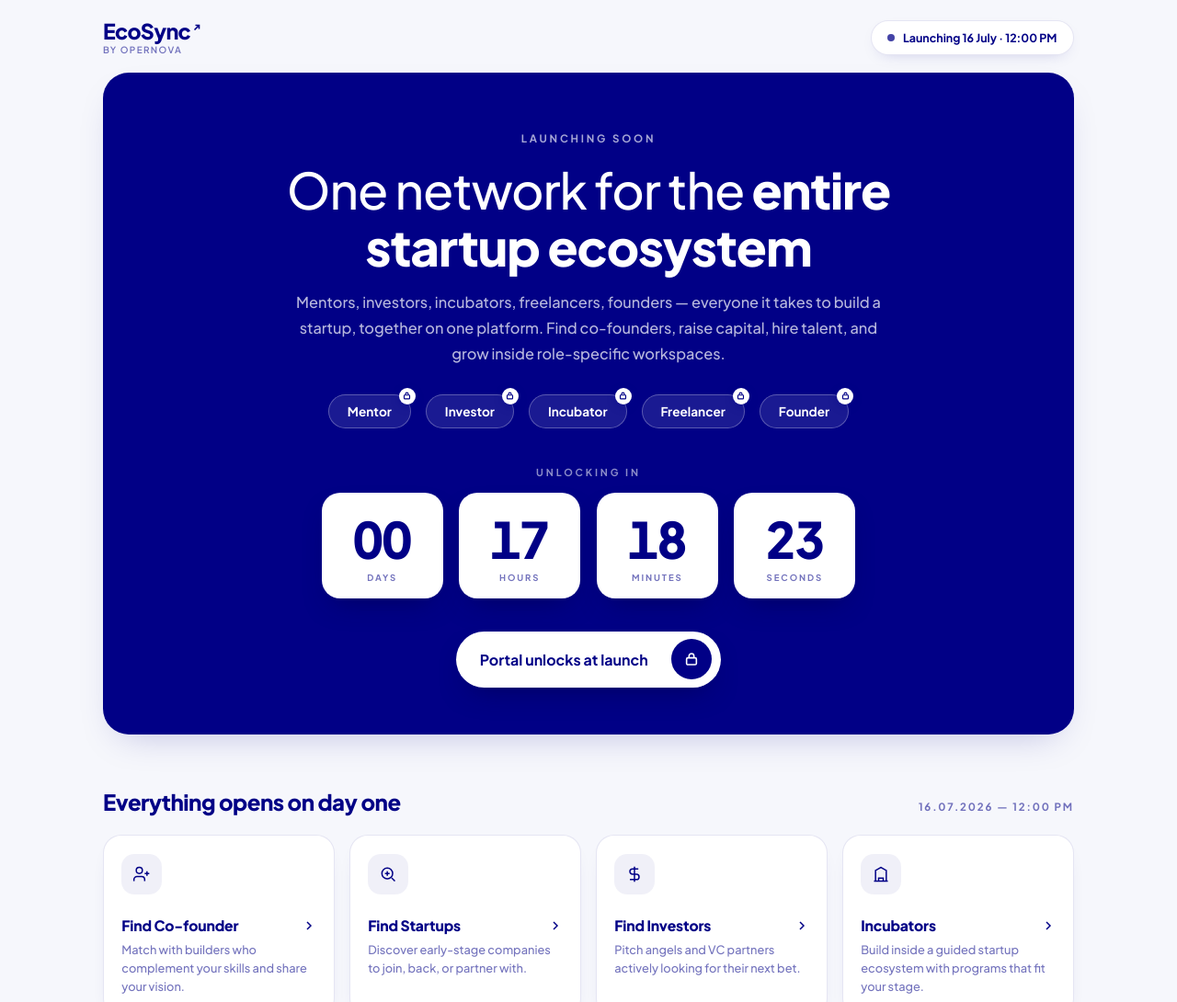
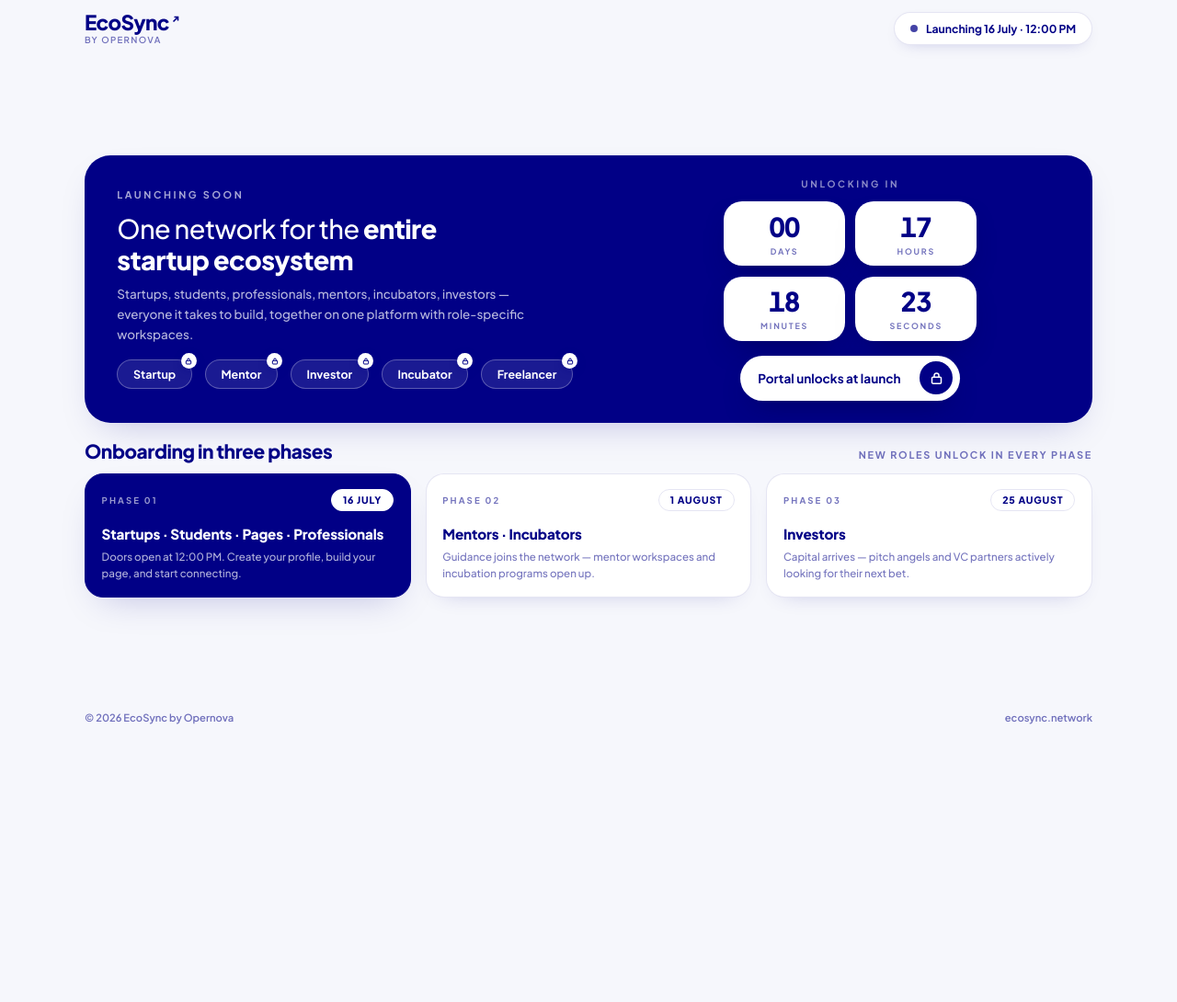
Before and after one commit to adityatyagi-av/launch, a plain HTML site: page index.html in a window 1280 px wide. Shown: the top 1090 px of the page at 92% size. After the commit the page ends 800 px from the top, so only its background shows below. Drawn offline with Linux system fonts and the light colour scheme.

Commit message:
Update index.html

```diff
--- a/index.html
+++ b/index.html
@@ -12,7 +12,7 @@
   :root{
     --blue:   #010086;
     --white:  #FFFFFF;
-    --bg:     #F6F7FC;                 /* white with a whisper of the blue */
+    --bg:     #F6F7FC;
     --tint:   rgba(1,0,134,.06);
     --line:   rgba(1,0,134,.10);
     --muted:  rgba(1,0,134,.55);
@@ -28,25 +28,31 @@
     font-family:var(--font);
     background:var(--bg);
     color:var(--blue);
-    min-height:100dvh;
   }
 
-  .wrap{ max-width:1120px; margin:0 auto; padding:0 clamp(1rem,3vw,2rem); }
+  .page{
+    min-height:100dvh;
+    max-width:1160px;
+    margin:0 auto;
+    padding:0 clamp(1rem,3vw,2rem);
+    display:flex; flex-direction:column;
+  }
+  .main{ flex:1; display:flex; flex-direction:column; justify-content:center; }
 
   /* ================= nav ================= */
   nav{
     display:flex; align-items:center; justify-content:space-between;
-    padding:1.4rem 0 1.2rem;
+    padding:1.1rem 0 1rem;
   }
   .wordmark{ line-height:1; }
   .wordmark .name{
-    font-weight:800; font-size:1.45rem; letter-spacing:-.03em;
+    font-weight:800; font-size:1.4rem; letter-spacing:-.03em;
     display:inline-flex; align-items:flex-start; gap:1px;
   }
   .wordmark .name svg{ width:12px; height:12px; margin-top:2px; }
   .wordmark .by{
     display:block; margin-top:.25rem;
-    font-size:.62rem; font-weight:600; letter-spacing:.14em; text-transform:uppercase;
+    font-size:.6rem; font-weight:600; letter-spacing:.14em; text-transform:uppercase;
     color:var(--muted);
   }
   .nav-badge{
@@ -54,8 +60,8 @@
     background:var(--white);
     border:1px solid var(--line);
     border-radius:999px;
-    padding:.6rem 1.1rem;
-    font-size:.78rem; font-weight:700;
+    padding:.55rem 1.05rem;
+    font-size:.76rem; font-weight:700;
     box-shadow:0 6px 18px -10px rgba(1,0,134,.25);
   }
   .nav-badge .dot{
@@ -70,37 +76,39 @@
     background:var(--blue);
     color:var(--white);
     border-radius:var(--r-lg);
-    padding:clamp(2.2rem,5vw,4rem) clamp(1.4rem,4vw,4rem) clamp(2rem,4vw,3.2rem);
-    text-align:center;
+    padding:clamp(1.8rem,3.2vw,2.8rem) clamp(1.4rem,3.4vw,3rem);
     box-shadow:var(--shadow);
+    display:grid;
+    grid-template-columns:1.15fr 1fr;
+    gap:clamp(1.6rem,3.5vw,3.5rem);
+    align-items:center;
   }
   .eyebrow{
-    font-size:.72rem; font-weight:700; letter-spacing:.24em; text-transform:uppercase;
+    font-size:.68rem; font-weight:700; letter-spacing:.24em; text-transform:uppercase;
     color:rgba(255,255,255,.65);
   }
   h1{
-    margin:1.1rem auto 0;
-    font-size:clamp(1.9rem, 4.6vw, 3.4rem);
-    line-height:1.14;
+    margin-top:.9rem;
+    font-size:clamp(1.7rem, 3.1vw, 2.7rem);
+    line-height:1.16;
     letter-spacing:-.02em;
     font-weight:500;
-    max-width:21ch;
+    max-width:19ch;
   }
   h1 b{ font-weight:800; }
   .sub{
-    margin:1rem auto 0;
-    max-width:56ch;
-    font-size:clamp(.92rem,1.3vw,1.02rem);
-    line-height:1.7;
+    margin-top:.9rem;
+    max-width:46ch;
+    font-size:clamp(.86rem,1.1vw,.96rem);
+    line-height:1.65;
     color:rgba(255,255,255,.72);
     font-weight:500;
   }
 
-  /* --- role chips with lock badges, like the workspace panel --- */
   .chips{
-    margin-top:1.9rem;
-    display:flex; flex-wrap:wrap; justify-content:center;
-    gap:.85rem 1rem;
+    margin-top:1.5rem;
+    display:flex; flex-wrap:wrap;
+    gap:.8rem .85rem;
   }
   .chip{
     position:relative;
@@ -108,159 +116,188 @@
     background:rgba(255,255,255,.10);
     border:1px solid rgba(255,255,255,.28);
     border-radius:999px;
-    padding:.55rem 1.25rem;
-    font-size:.85rem; font-weight:700;
+    padding:.45rem 1.05rem;
+    font-size:.78rem; font-weight:700;
     color:var(--white);
   }
   .chip .lock{
     position:absolute; top:-8px; right:-6px;
-    width:18px; height:18px; border-radius:50%;
+    width:17px; height:17px; border-radius:50%;
     background:var(--white);
     display:flex; align-items:center; justify-content:center;
     box-shadow:0 3px 8px rgba(1,0,134,.35);
   }
-  .chip .lock svg{ width:9px; height:9px; stroke:var(--blue); }
+  .chip .lock svg{ width:8px; height:8px; stroke:var(--blue); }
 
-  /* --- countdown cards --- */
+  /* --- timer column --- */
+  .timer-col{
+    display:flex; flex-direction:column; align-items:center;
+    text-align:center;
+  }
   .tminus{
-    margin-top:2.6rem;
-    font-size:.68rem; font-weight:700; letter-spacing:.26em; text-transform:uppercase;
+    font-size:.64rem; font-weight:700; letter-spacing:.26em; text-transform:uppercase;
     color:rgba(255,255,255,.55);
+    margin-bottom:.85rem;
   }
   .digits{
-    margin-top:1rem;
-    display:flex; justify-content:center;
-    gap:clamp(.6rem,1.6vw,1.1rem);
+    display:grid;
+    grid-template-columns:repeat(2, minmax(104px, 132px));
+    gap:.7rem;
   }
   .unit{
     background:var(--white);
     color:var(--blue);
     border-radius:var(--r-md);
-    padding:clamp(1rem,2vw,1.4rem) clamp(.6rem,1.5vw,1rem) clamp(.85rem,1.6vw,1.1rem);
-    width:clamp(74px, 15vw, 132px);
+    padding:1rem .6rem .8rem;
     box-shadow:0 14px 30px -14px rgba(0,0,50,.5);
   }
   .value{
-    font-size:clamp(1.9rem, 5.4vw, 3.4rem);
+    font-size:clamp(1.8rem, 2.6vw, 2.5rem);
     font-weight:800; line-height:1;
     font-variant-numeric:tabular-nums;
     letter-spacing:-.02em;
   }
   .label{
-    display:block; margin-top:.55rem;
-    font-size:.6rem; font-weight:700; letter-spacing:.2em; text-transform:uppercase;
+    display:block; margin-top:.45rem;
+    font-size:.56rem; font-weight:700; letter-spacing:.2em; text-transform:uppercase;
     color:var(--muted);
   }
 
-  /* --- portal pill, like "Access Your Portal" --- */
   .portal{
-    margin:2.2rem auto 0;
-    display:inline-flex; align-items:center; gap:1.6rem;
+    margin-top:1.4rem;
+    display:inline-flex; align-items:center; gap:1.3rem;
     background:var(--white);
     color:var(--blue);
     border-radius:999px;
-    padding:.55rem .6rem .55rem 1.6rem;
-    font-size:1rem; font-weight:700;
+    padding:.5rem .55rem .5rem 1.4rem;
+    font-size:.92rem; font-weight:700;
     text-decoration:none;
     box-shadow:0 14px 30px -14px rgba(0,0,50,.5);
     transition:transform .18s ease, box-shadow .18s ease;
   }
   .portal .circle{
-    width:44px; height:44px; border-radius:50%;
+    width:40px; height:40px; border-radius:50%;
     background:var(--blue);
     display:flex; align-items:center; justify-content:center;
     flex:none;
   }
-  .portal .circle svg{ width:16px; height:16px; stroke:var(--white); }
+  .portal .circle svg{ width:15px; height:15px; stroke:var(--white); }
   .portal.locked{ cursor:default; }
   a.portal:hover{ transform:translateY(-2px); box-shadow:0 20px 36px -14px rgba(0,0,50,.6); }
   .portal.live-cta{ display:none; }
+  .live-title{ display:none; font-size:clamp(1.5rem,2.4vw,2.1rem); font-weight:800; }
   body.is-live .digits, body.is-live .tminus, body.is-live .portal.locked{ display:none; }
   body.is-live .portal.live-cta{ display:inline-flex; }
   body.is-live .live-title{ display:block; }
-  .live-title{
-    display:none;
-    margin-top:2.4rem;
-    font-size:clamp(1.8rem,4vw,2.8rem);
-    font-weight:800;
-  }
 
-  /* ================= launch-day cards ================= */
-  .coming{ padding:clamp(2.4rem,5vw,3.6rem) 0 1rem; }
+  /* ================= phased rollout ================= */
+  .coming{ padding:clamp(1.3rem,2.4vw,2rem) 0 .4rem; }
   .coming-head{
     display:flex; align-items:baseline; justify-content:space-between;
     gap:1rem;
-    margin-bottom:1.3rem;
+    margin-bottom:.95rem;
   }
-  .coming-head h2{
-    font-size:clamp(1.2rem,2.2vw,1.5rem);
-    font-weight:800; letter-spacing:-.02em;
-  }
+  .coming-head h2{ font-size:clamp(1.05rem,1.8vw,1.3rem); font-weight:800; letter-spacing:-.02em; }
   .coming-head span{
-    font-size:.72rem; font-weight:700; letter-spacing:.16em; text-transform:uppercase;
+    font-size:.68rem; font-weight:700; letter-spacing:.16em; text-transform:uppercase;
     color:var(--muted);
     white-space:nowrap;
   }
-  .cards{
+  .phases{
     display:grid;
-    grid-template-columns:repeat(4, 1fr);
+    grid-template-columns:repeat(3, 1fr);
     gap:1rem;
   }
-  .card{
+  .phase{
     background:var(--white);
     border:1px solid var(--line);
     border-radius:var(--r-md);
-    padding:1.3rem 1.2rem;
-    display:flex; flex-direction:column; gap:1.5rem;
+    padding:1.15rem 1.2rem 1.2rem;
     box-shadow:0 10px 26px -18px rgba(1,0,134,.30);
     transition:transform .18s ease, box-shadow .18s ease;
   }
-  .card:hover{
-    transform:translateY(-4px);
-    box-shadow:0 18px 34px -18px rgba(1,0,134,.40);
-  }
-  .card .icon{
-    width:44px; height:44px; border-radius:14px;
-    background:var(--tint);
-    display:flex; align-items:center; justify-content:center;
-  }
-  .card .icon svg{ width:20px; height:20px; stroke:var(--blue); }
-  .card .row{
+  .phase:hover{ transform:translateY(-4px); box-shadow:0 18px 34px -18px rgba(1,0,134,.40); }
+  .phase .top{
     display:flex; align-items:center; justify-content:space-between; gap:.6rem;
   }
-  .card .row h3{ font-size:.98rem; font-weight:800; letter-spacing:-.01em; }
-  .card .row svg{ width:16px; height:16px; stroke:var(--blue); flex:none; }
-  .card p{ font-size:.8rem; font-weight:500; color:var(--muted); line-height:1.55; margin-top:-1rem; }
+  .phase .num{
+    font-size:.6rem; font-weight:700; letter-spacing:.22em; text-transform:uppercase;
+    color:var(--muted);
+  }
+  .phase .date{
+    border:1px solid var(--line);
+    border-radius:999px;
+    padding:.3rem .75rem;
+    font-size:.66rem; font-weight:800; letter-spacing:.08em; text-transform:uppercase;
+  }
+  .phase h3{
+    margin-top:.85rem;
+    font-size:.95rem; font-weight:800; letter-spacing:-.01em;
+    line-height:1.4;
+  }
+  .phase p{
+    margin-top:.4rem;
+    font-size:.76rem; font-weight:500; color:var(--muted); line-height:1.55;
+  }
+  /* phase 1 opens at launch — inverted card */
+  .phase.now{
+    background:var(--blue);
+    color:var(--white);
+    border-color:var(--blue);
+    box-shadow:var(--shadow);
+  }
+  .phase.now .num{ color:rgba(255,255,255,.6); }
+  .phase.now .date{ background:var(--white); color:var(--blue); border-color:var(--white); }
+  .phase.now p{ color:rgba(255,255,255,.7); }
 
   /* ================= footer ================= */
   footer{
     display:flex; justify-content:space-between; gap:1rem;
-    padding:1.6rem 0 2rem;
-    font-size:.72rem; font-weight:600;
+    padding:.9rem 0 1.1rem;
+    font-size:.7rem; font-weight:600;
     color:var(--muted);
   }
 
   :focus-visible{ outline:2px solid var(--blue); outline-offset:3px; border-radius:6px; }
 
-  /* ================= responsive ================= */
-  @media (max-width:820px){
-    .cards{ grid-template-columns:repeat(2, 1fr); }
+  /* ================= short desktop screens ================= */
+  @media (min-width:981px) and (max-height:800px){
+    nav{ padding:.8rem 0 .7rem; }
+    .hero{ padding:1.5rem 2.2rem; }
+    h1{ font-size:1.8rem; }
+    .sub{ font-size:.84rem; margin-top:.6rem; }
+    .chips{ margin-top:1rem; }
+    .value{ font-size:1.8rem; }
+    .unit{ padding:.8rem .5rem .65rem; }
+    .portal{ margin-top:1rem; font-size:.85rem; padding:.4rem .5rem .4rem 1.2rem; }
+    .portal .circle{ width:36px; height:36px; }
+    .coming{ padding:1.1rem 0 .3rem; }
+    .coming-head{ margin-bottom:.7rem; }
+    .phase{ padding:.95rem 1.1rem 1rem; }
+    .phase p{ font-size:.72rem; }
+    footer{ padding:.6rem 0 .8rem; }
+  }
+
+  /* ================= mobile / tablet ================= */
+  @media (max-width:980px){
+    .hero{ grid-template-columns:1fr; text-align:center; }
+    .hero-copy h1, .hero-copy .sub{ margin-left:auto; margin-right:auto; }
+    .chips{ justify-content:center; }
+    .phases{ grid-template-columns:1fr; }
+    .coming-head{ flex-direction:column; gap:.25rem; }
   }
   @media (max-width:560px){
-    .nav-badge{ font-size:.68rem; padding:.5rem .85rem; }
-    .digits{ display:grid; grid-template-columns:repeat(4,1fr); gap:.5rem; }
-    .unit{ width:auto; }
-    .cards{ grid-template-columns:1fr; }
-    .coming-head{ flex-direction:column; gap:.3rem; }
+    .nav-badge{ font-size:.66rem; padding:.5rem .8rem; }
+    .digits{ grid-template-columns:repeat(2, 1fr); width:100%; max-width:320px; }
   }
   @media (prefers-reduced-motion:reduce){
     .nav-badge .dot{ animation:none; }
-    .card, a.portal{ transition:none; }
+    .phase, a.portal{ transition:none; }
   }
 </style>
 </head>
 <body>
-<div class="wrap">
+<div class="page">
 
   <nav>
     <div class="wordmark">
@@ -270,23 +307,27 @@
     <div class="nav-badge"><span class="dot" aria-hidden="true"></span>Launching 16 July · 12:00 PM</div>
   </nav>
 
+  <div class="main">
+
     <section class="hero">
+      <div class="hero-copy">
         <p class="eyebrow">Launching Soon</p>
 
         <h1>One network for the <b>entire startup ecosystem</b></h1>
 
-    <p class="sub">Mentors, investors, incubators, freelancers, founders — everyone it takes
-    to build a startup, together on one platform. Find co-founders, raise capital, hire
-    talent, and grow inside role-specific workspaces.</p>
+        <p class="sub">Startups, students, professionals, mentors, incubators, investors —
+        everyone it takes to build, together on one platform with role-specific workspaces.</p>
 
         <div class="chips">
+          <span class="chip">Startup<span class="lock"><svg viewBox="0 0 24 24" fill="none" stroke-width="3"><rect x="4" y="10" width="16" height="11" rx="2"/><path d="M8 10V7a4 4 0 0 1 8 0v3"/></svg></span></span>
           <span class="chip">Mentor<span class="lock"><svg viewBox="0 0 24 24" fill="none" stroke-width="3"><rect x="4" y="10" width="16" height="11" rx="2"/><path d="M8 10V7a4 4 0 0 1 8 0v3"/></svg></span></span>
           <span class="chip">Investor<span class="lock"><svg viewBox="0 0 24 24" fill="none" stroke-width="3"><rect x="4" y="10" width="16" height="11" rx="2"/><path d="M8 10V7a4 4 0 0 1 8 0v3"/></svg></span></span>
           <span class="chip">Incubator<span class="lock"><svg viewBox="0 0 24 24" fill="none" stroke-width="3"><rect x="4" y="10" width="16" height="11" rx="2"/><path d="M8 10V7a4 4 0 0 1 8 0v3"/></svg></span></span>
           <span class="chip">Freelancer<span class="lock"><svg viewBox="0 0 24 24" fill="none" stroke-width="3"><rect x="4" y="10" width="16" height="11" rx="2"/><path d="M8 10V7a4 4 0 0 1 8 0v3"/></svg></span></span>
-      <span class="chip">Founder<span class="lock"><svg viewBox="0 0 24 24" fill="none" stroke-width="3"><rect x="4" y="10" width="16" height="11" rx="2"/><path d="M8 10V7a4 4 0 0 1 8 0v3"/></svg></span></span>
+        </div>
       </div>
 
+      <div class="timer-col">
         <p class="tminus">Unlocking in</p>
 
         <div class="digits" role="timer" aria-label="Countdown to launch">
@@ -307,40 +348,37 @@
           Access Your Portal
           <span class="circle"><svg viewBox="0 0 24 24" fill="none" stroke-width="2.6"><path d="M7 17 17 7M9 7h8v8"/></svg></span>
         </a>
+      </div>
     </section>
 
     <section class="coming">
       <div class="coming-head">
-      <h2>Everything opens on day one</h2>
-      <span>16.07.2026 — 12:00 PM</span>
+        <h2>Onboarding in three phases</h2>
+        <span>New roles unlock in every phase</span>
       </div>
 
-    <div class="cards">
-      <div class="card">
-        <div class="icon"><svg viewBox="0 0 24 24" fill="none" stroke-width="1.8"><path d="M16 21v-2a4 4 0 0 0-4-4H6a4 4 0 0 0-4 4v2"/><circle cx="9" cy="7" r="4"/><path d="M19 8v6M22 11h-6"/></svg></div>
-        <div class="row"><h3>Find Co-founder</h3><svg viewBox="0 0 24 24" fill="none" stroke-width="2.2"><path d="m9 18 6-6-6-6"/></svg></div>
-        <p>Match with builders who complement your skills and share your vision.</p>
+      <div class="phases">
+        <div class="phase now">
+          <div class="top"><span class="num">Phase 01</span><span class="date">16 July</span></div>
+          <h3>Startups · Students · Pages · Professionals</h3>
+          <p>Doors open at 12:00 PM. Create your profile, build your page, and start connecting.</p>
         </div>
 
-      <div class="card">
-        <div class="icon"><svg viewBox="0 0 24 24" fill="none" stroke-width="1.8"><circle cx="11" cy="11" r="7"/><path d="m21 21-4.3-4.3"/><path d="M11 8v6M8 11h6"/></svg></div>
-        <div class="row"><h3>Find Startups</h3><svg viewBox="0 0 24 24" fill="none" stroke-width="2.2"><path d="m9 18 6-6-6-6"/></svg></div>
-        <p>Discover early-stage companies to join, back, or partner with.</p>
+        <div class="phase">
+          <div class="top"><span class="num">Phase 02</span><span class="date">1 August</span></div>
+          <h3>Mentors · Incubators</h3>
+          <p>Guidance joins the network — mentor workspaces and incubation programs open up.</p>
         </div>
 
-      <div class="card">
-        <div class="icon"><svg viewBox="0 0 24 24" fill="none" stroke-width="1.8"><path d="M12 2v20M17 5H9.5a3.5 3.5 0 0 0 0 7h5a3.5 3.5 0 0 1 0 7H6"/></svg></div>
-        <div class="row"><h3>Find Investors</h3><svg viewBox="0 0 24 24" fill="none" stroke-width="2.2"><path d="m9 18 6-6-6-6"/></svg></div>
-        <p>Pitch angels and VC partners actively looking for their next bet.</p>
-      </div>
-
-      <div class="card">
-        <div class="icon"><svg viewBox="0 0 24 24" fill="none" stroke-width="1.8"><path d="M3 21h18M5 21V7l7-4 7 4v14M9 21v-4h6v4"/></svg></div>
-        <div class="row"><h3>Incubators</h3><svg viewBox="0 0 24 24" fill="none" stroke-width="2.2"><path d="m9 18 6-6-6-6"/></svg></div>
-        <p>Build inside a guided startup ecosystem with programs that fit your stage.</p>
+        <div class="phase">
+          <div class="top"><span class="num">Phase 03</span><span class="date">25 August</span></div>
+          <h3>Investors</h3>
+          <p>Capital arrives — pitch angels and VC partners actively looking for their next bet.</p>
         </div>
       </div>
     </section>
+
+  </div>
 
   <footer>
     <span>© 2026 EcoSync by Opernova</span>
```
Lines whose indentation alone changed are shown as unchanged.
